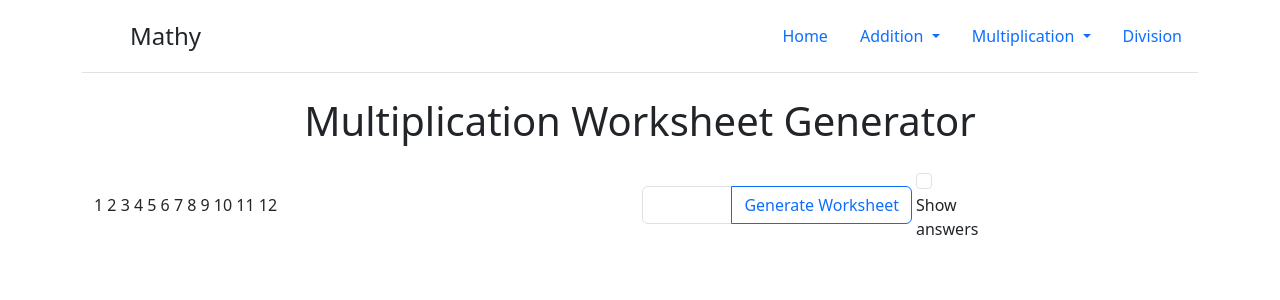
After one commit to hiimdonald/mathy, a Flask app: page /multiplication-worksheet in a window 1280 px wide. The commit adds this page. Shown: the top 300 px of the page. Run offline with Flask 2, Linux system fonts and the light colour scheme; some libraries are stand-ins or nearby versions.

Commit message:
new worksheet generators

```diff
--- a/app.py
+++ b/app.py
@@ -71,6 +71,11 @@ def flash_card():
     return render_template('flash_card.html')
 
 
+@app.get('/add-problem-sheet')
+def add_problem_sheet():
+    return render_template('add_problem_sheet.html')
+
+
 @app.get('/multiply')
 def multiply():
     if htmx:
@@ -91,6 +96,11 @@ def math_quiz():
 @app.route('/multiplication_flashcards')
 def multiplication_flashcards():
     return render_template('multiplication_flashcards.html')
+
+
+@app.get('/multiplication-worksheet')
+def multiplication_worksheet():
+    return render_template('multiplication_worksheet.html')
 
 
 @app.get('/divide')
--- a/static/css/style.css
+++ b/static/css/style.css
@@ -77,6 +77,22 @@
   color: grey;
 }
 
-.correct-answer {
-  color: green;
+#worksheet-container {
+  margin-top: 20px;
 }
+
+.problem {
+  font-size: 48pt;
+  padding: 20px;
+  display: inline-block;
+  width: 150px;
+  text-align: center;
+}
+
+@media print {
+  .col:nth-child(36n)::after {
+    content: "";
+    display: block;
+    page-break-after: always;
+  }
+}
--- /dev/null
+++ b/static/js/generateProblem.js
@@ -0,0 +1,44 @@
+function generateProblem(problemType) {
+  let a, b, operator, answer;
+
+  switch (problemType) {
+    case "addition":
+      a = Math.floor(Math.random() * 100);
+      b = Math.floor(Math.random() * 100);
+      operator = "+";
+      answer = a + b;
+      break;
+    case "subtraction":
+      a = Math.floor(Math.random() * 100);
+      b = Math.floor(Math.random() * 100);
+      if (a < b) {
+        let temp = a;
+        a = b;
+        b = temp;
+      }
+      operator = "-";
+      answer = a - b;
+      break;
+    case "multiplication":
+      a = Math.floor(Math.random() * 12) + 1;
+      b = Math.floor(Math.random() * 12) + 1;
+      operator = "×";
+      answer = a * b;
+      break;
+    case "division":
+      b = Math.floor(Math.random() * 12) + 1;
+      answer = Math.floor(Math.random() * 12) + 1;
+      a = b * answer;
+      operator = "÷";
+      break;
+    default:
+      return null;
+  }
+
+  return {
+    a,
+    b,
+    operator,
+    answer,
+  };
+}
--- /dev/null
+++ b/static/js/multiplicationWorksheet.js
@@ -0,0 +1,86 @@
+const form = document.getElementById("worksheet-form");
+const worksheetContainer = document.getElementById("worksheet-container");
+// const answerContainer = document.getElementById("answer-container");
+
+form.addEventListener("submit", generateWorksheet);
+
+function generateWorksheet(event) {
+  event.preventDefault();
+
+  const problemTypes = [];
+  const checkboxes = document.querySelectorAll(
+    'input[name="problem-type"]:checked'
+  );
+  checkboxes.forEach((checkbox) => problemTypes.push(checkbox.value));
+
+  const numProblems = document.getElementById("num-problems").value;
+
+  // Generate the worksheet HTML
+  let worksheetHTML = "";
+  let answerHTML = "";
+  for (let i = 0; i < numProblems; i++) {
+    let problemType =
+      problemTypes[Math.floor(Math.random() * problemTypes.length)];
+    let { a, b, operator, answer } = generateProblem(problemType);
+    worksheetHTML += `
+      <div class="col g-1">
+      <div class="card">
+        <div class="text-start fw-medium fs-6 px-1 py-0">${i + 1}</div>
+        <div class="card-body mx-auto pb-1 pt-0">
+          <table class="table table-borderless table-sm d-flex">
+            <tr>
+              <td></td>
+              <td class="text-end" width="40">
+                <p class="card-text lh-1 fs-3">${a}</p>
+              </td>
+              <td></td>
+            </tr>
+            <tr>
+              <td class="text-end pl-2 lh-1 fs-3" width="10">
+                ${operator}
+              </td>
+              <td class="text-end">
+                <p class="card-text lh-1 fs-3">${b}</p>
+              </td>
+            </tr>
+            <tr>
+              <td class="text-center pb-4" colspan="3" width="20">
+                <hr
+                  width="75"
+                  class="border border-primary border-1 opacity-100 m-0 p-0"
+                />
+              </td>
+            </tr>
+          </table>
+        </div>
+      </div>
+    </div>
+        `;
+    answerHTML += `
+    <div class="col">
+        <span class="fw-semibold">${i + 1}.</span> ${answer}
+      </div>
+    `;
+  }
+
+  // Set the worksheet HTML and answer HTML as the content of the worksheet container
+  worksheetContainer.innerHTML = `
+  <h1 class="pb-3" >${problemTypes} Worksheet</h1>
+    <div class="row row-cols-6 g-3">
+    ${worksheetHTML}
+    </div>
+      `;
+
+  const showAnswers = document.getElementById("show-answers");
+  if (showAnswers.checked) {
+    worksheetContainer.innerHTML += `
+    <h3 class="p-3">Answers</h3>
+      <div class="row row-cols-6 text-start g-1 pt-1">
+        ${answerHTML}
+      </div>
+    `;
+  }
+
+  // Open the print dialog for the worksheet container
+  window.print();
+}
--- a/static/js/multiplication_flashcard.js
+++ b/static/js/multiplication_flashcard.js
@@ -22,7 +22,7 @@ function handleAnswer(isCorrect) {
     flipCard();
     setTimeout(() => {
       generateEquation();
-    }, 200);
+    }, 100);
   } else {
     generateEquation();
   }
--- a/templates/base.html
+++ b/templates/base.html
@@ -120,7 +120,11 @@
               </li>
               <li><hr class="dropdown-divider" /></li>
               <li>
-                <a class="dropdown-item" href="#">Printable Worksheets</a>
+                <a
+                  class="dropdown-item"
+                  href="{{ url_for('multiplication_worksheet') }}"
+                  >Printable Worksheets</a
+                >
               </li>
             </ul>
           </li>
@@ -147,5 +151,6 @@
         src="https://cdn.jsdelivr.net/npm/alpinejs@3.x.x/dist/cdn.min.js"
       ></script>
     </div>
+    <script src="{{url_for('static', filename='js/generateProblem.js')}}"></script>
   </body>
 </html>
--- /dev/null
+++ b/templates/multiplication_worksheet.html
@@ -0,0 +1,51 @@
+{% extends 'base.html' %} {% block content %}
+
+<h1 class="text-center pb-3 d-print-none">
+  Multiplication Worksheet Generator
+</h1>
+<form class="d-print-none" id="worksheet-form">
+  <div class="row align-items-center g-1 pb-2">
+    <div class="col-md-6">
+      {% for num in range(1, 13) %}
+      <input
+        type="checkbox"
+        class="btn-check"
+        name="multiplier"
+        value="{{ num }}"
+      />
+      {{ num }} {% endfor %}
+    </div>
+
+    <div class="col-md-3">
+      <div class="input-group">
+        <input
+          type="number"
+          class="form-control"
+          id="num-problems"
+          name="num-problems"
+          min="1"
+          required
+        />
+        <input
+          class="btn btn-outline-primary"
+          type="submit"
+          value="Generate Worksheet"
+        />
+      </div>
+    </div>
+    <div class="col-md-1">
+      <input class="form-check-input" type="checkbox" id="show-answers" />
+      <label class="form-check-label" for="show-answers"> Show answers </label>
+    </div>
+  </div>
+</form>
+
+<div class="container text-center" id="worksheet-container">
+  <div class="row align-items-start"></div>
+</div>
+<div class="container text-center" id="answers-container">
+  <div class="row align-items-start"></div>
+</div>
+
+<script src="{{url_for('static', filename='js/multiplicationWorksheet.js')}}"></script>
+{% endblock %}
```
Also changed, not shown: static/js/problem_sheet.js (added, +84 -0 lines), templates/add_problem_sheet.html (added, +88 -0 lines), templates/math_questions.html (+29 -23 lines), 1 other file.
